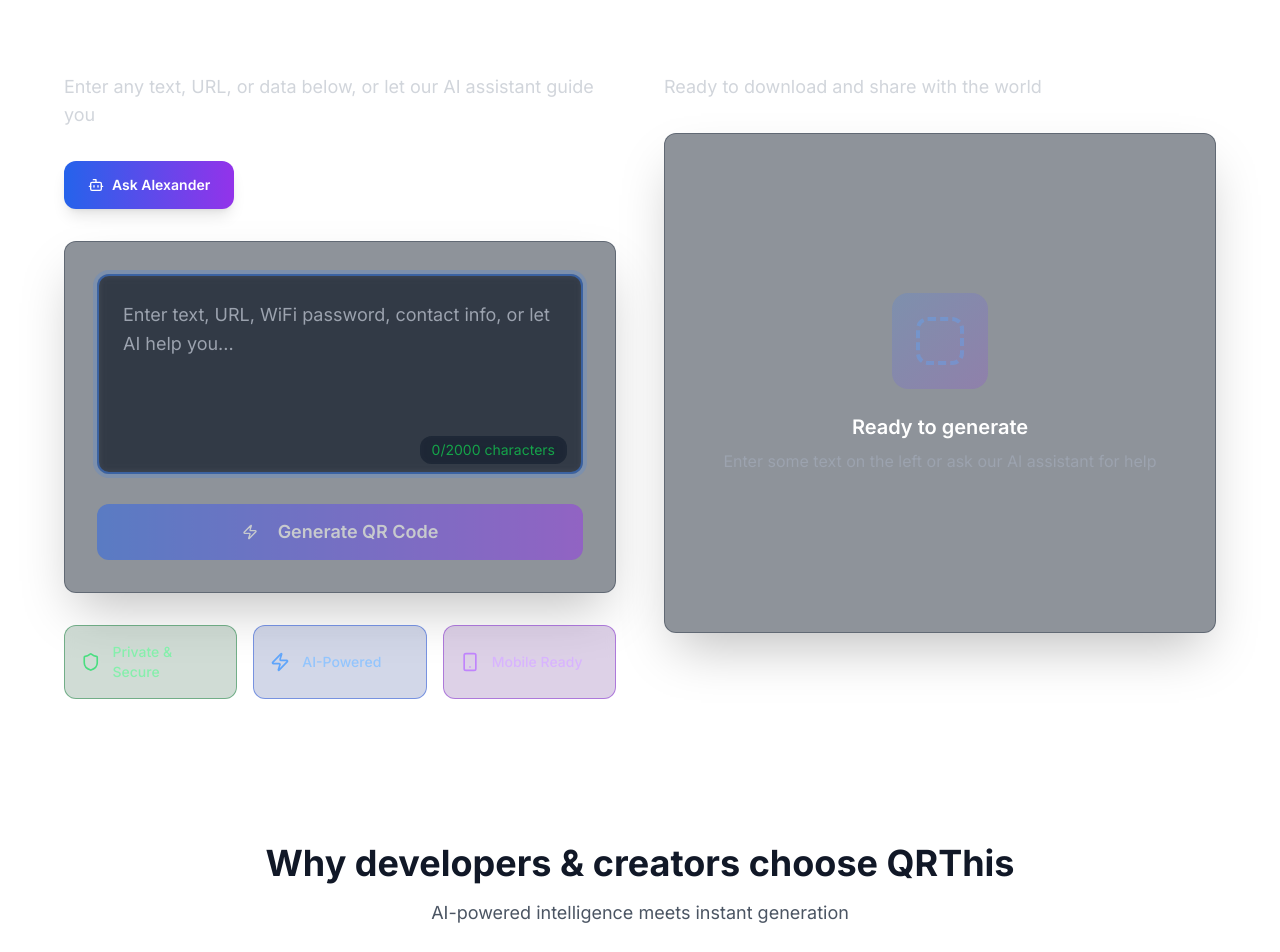
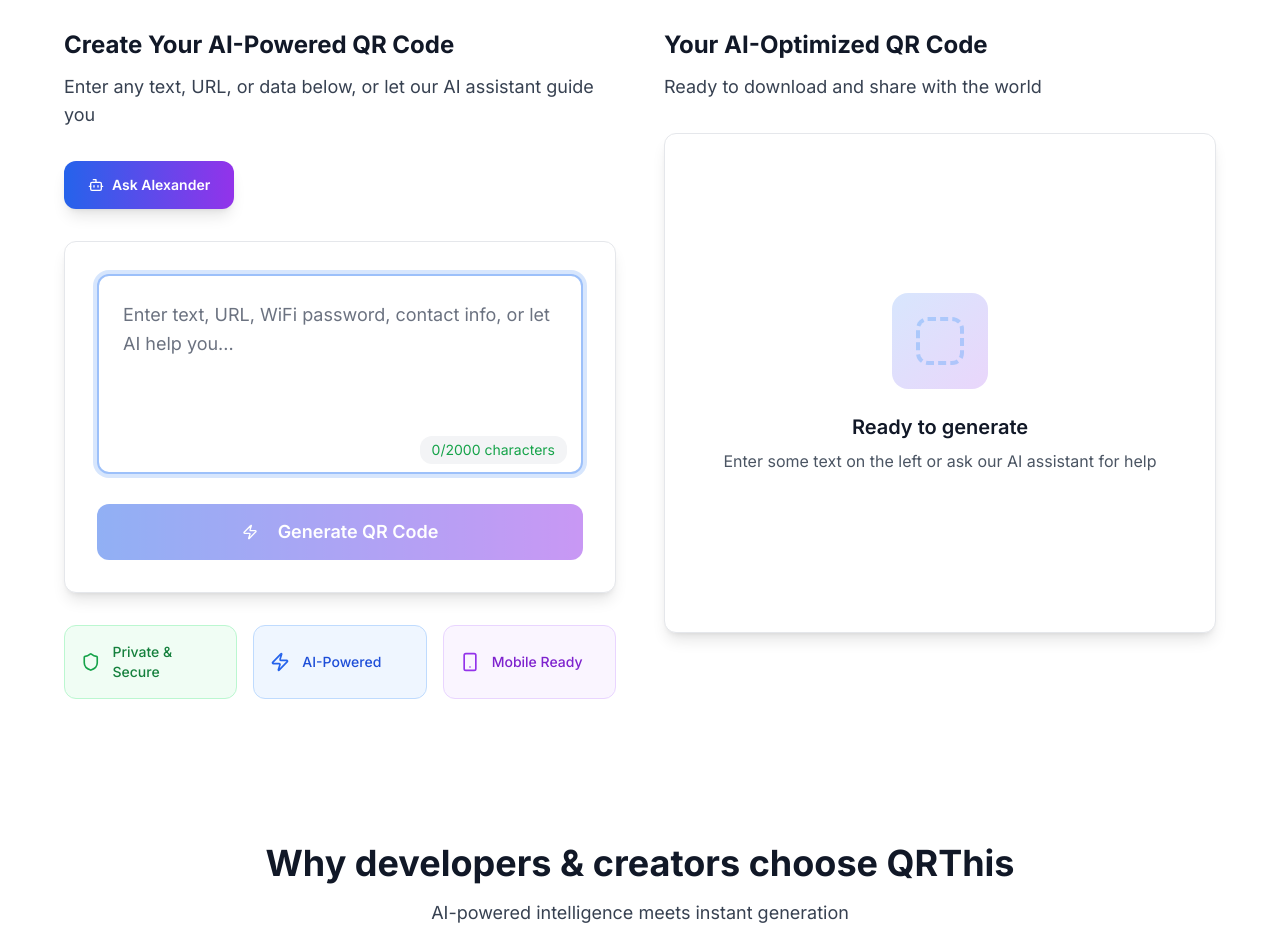
Before and after one commit to Hrhcoolshegs/QRThis, a React (Vite) app: page / in a window 1280 px wide. Shown: the part 500-1452 px from the top of the page. Built offline with nearby package versions, Linux system fonts and the light colour scheme.

Commit message:
Fix: Improve light mode UI
The AI has been asked to improve the light mode UI, which was previously rated poorly. This commit addresses the issues with readability, shadows, and color mixtures to create a better user experience.

```diff
--- a/src/components/QRGenerator.tsx
+++ b/src/components/QRGenerator.tsx
@@ -1,3 +1,4 @@
+
 import React, { useState, useCallback, useEffect } from 'react';
 import QRCode from 'qrcode';
 import { Button } from '@/components/ui/button';
@@ -212,8 +213,8 @@ export function QRGenerator() {
         <div className="space-y-8">
           {/* Header */}
           <div className="text-center lg:text-left">
-            <h2 className="text-2xl font-bold mb-3 text-white">Create Your AI-Powered QR Code</h2>
-            <p className="text-gray-300 text-lg">
+            <h2 className="text-2xl font-bold mb-3 text-gray-900 dark:text-white">Create Your AI-Powered QR Code</h2>
+            <p className="text-gray-700 dark:text-gray-300 text-lg">
               Enter any text, URL, or data below, or let our AI assistant guide you
             </p>
           </div>
@@ -224,7 +225,7 @@ export function QRGenerator() {
           </div>
 
           {/* Input Card */}
-          <Card className="shadow-2xl border-0 bg-gray-800/50 backdrop-blur-sm border border-gray-700/50">
+          <Card className="shadow-lg border border-gray-200 dark:border-gray-700/50 bg-white dark:bg-gray-800/50">
             <CardContent className="p-8">
               <div className="space-y-6">
                 <div className="relative">
@@ -232,10 +233,10 @@ export function QRGenerator() {
                     value={inputText}
                     onChange={(e) => setInputText(e.target.value)}
                     placeholder="Enter text, URL, WiFi password, contact info, or let AI help you..."
-                    className="w-full min-h-[200px] p-6 border-2 border-gray-600/20 rounded-xl resize-none focus:outline-none focus:ring-4 focus:ring-blue-500/20 focus:border-blue-500/50 transition-all duration-300 text-lg leading-relaxed bg-gray-900/50 backdrop-blur-sm text-white placeholder-gray-400"
+                    className="w-full min-h-[200px] p-6 border-2 border-gray-200 dark:border-gray-600/20 rounded-xl resize-none focus:outline-none focus:ring-4 focus:ring-blue-500/20 focus:border-blue-500/50 transition-all duration-300 text-lg leading-relaxed bg-white dark:bg-gray-900/50 text-gray-900 dark:text-white placeholder-gray-500 dark:placeholder-gray-400"
                     autoFocus
                   />
-                  <div className="absolute bottom-4 right-4 bg-gray-800/80 backdrop-blur-sm rounded-lg px-3 py-1">
+                  <div className="absolute bottom-4 right-4 bg-gray-100 dark:bg-gray-800/80 backdrop-blur-sm rounded-lg px-3 py-1">
                     <EnhancedCharacterCounter count={characterCount} maxCount={MAX_CHARACTERS} />
                   </div>
                 </div>
@@ -265,17 +266,17 @@ export function QRGenerator() {
 
           {/* Feature Highlights */}
           <div className="grid grid-cols-1 md:grid-cols-3 gap-4">
-            <div className="flex items-center space-x-3 p-4 rounded-xl bg-green-900/20 border border-green-700/50 backdrop-blur-sm">
-              <Shield className="w-5 h-5 text-green-400" />
-              <span className="text-sm font-medium text-green-300">Private & Secure</span>
+            <div className="flex items-center space-x-3 p-4 rounded-xl bg-green-50 dark:bg-green-900/20 border border-green-200 dark:border-green-700/50">
+              <Shield className="w-5 h-5 text-green-600 dark:text-green-400" />
+              <span className="text-sm font-medium text-green-700 dark:text-green-300">Private & Secure</span>
             </div>
-            <div className="flex items-center space-x-3 p-4 rounded-xl bg-blue-900/20 border border-blue-700/50 backdrop-blur-sm">
-              <Zap className="w-5 h-5 text-blue-400" />
-              <span className="text-sm font-medium text-blue-300">AI-Powered</span>
+            <div className="flex items-center space-x-3 p-4 rounded-xl bg-blue-50 dark:bg-blue-900/20 border border-blue-200 dark:border-blue-700/50">
+              <Zap className="w-5 h-5 text-blue-600 dark:text-blue-400" />
+              <span className="text-sm font-medium text-blue-700 dark:text-blue-300">AI-Powered</span>
             </div>
-            <div className="flex items-center space-x-3 p-4 rounded-xl bg-purple-900/20 border border-purple-700/50 backdrop-blur-sm">
-              <Smartphone className="w-5 h-5 text-purple-400" />
-              <span className="text-sm font-medium text-purple-300">Mobile Ready</span>
+            <div className="flex items-center space-x-3 p-4 rounded-xl bg-purple-50 dark:bg-purple-900/20 border border-purple-200 dark:border-purple-700/50">
+              <Smartphone className="w-5 h-5 text-purple-600 dark:text-purple-400" />
+              <span className="text-sm font-medium text-purple-700 dark:text-purple-300">Mobile Ready</span>
             </div>
           </div>
         </div>
@@ -283,21 +284,21 @@ export function QRGenerator() {
         {/* Output Section - Right Side */}
         <div className="space-y-8">
           <div className="text-center lg:text-left">
-            <h2 className="text-2xl font-bold mb-3 text-white">Your AI-Optimized QR Code</h2>
-            <p className="text-gray-300 text-lg">
+            <h2 className="text-2xl font-bold mb-3 text-gray-900 dark:text-white">Your AI-Optimized QR Code</h2>
+            <p className="text-gray-700 dark:text-gray-300 text-lg">
               Ready to download and share with the world
             </p>
           </div>
 
           {/* QR Code Display */}
-          <Card className="shadow-2xl border-0 bg-gray-800/50 backdrop-blur-sm border border-gray-700/50 min-h-[500px] flex items-center justify-center">
+          <Card className="shadow-lg border border-gray-200 dark:border-gray-700/50 bg-white dark:bg-gray-800/50 min-h-[500px] flex items-center justify-center">
             <CardContent className="p-8 w-full">
               {error ? (
                 <div className="text-center space-y-4">
-                  <div className="w-16 h-16 bg-red-900/20 rounded-full flex items-center justify-center mx-auto">
+                  <div className="w-16 h-16 bg-red-50 dark:bg-red-900/20 rounded-full flex items-center justify-center mx-auto">
                     <span className="text-2xl">⚠️</span>
                   </div>
-                  <p className="text-red-400 text-lg font-medium">{error}</p>
+                  <p className="text-red-600 dark:text-red-400 text-lg font-medium">{error}</p>
                 </div>
               ) : !inputText.trim() ? (
                 <div className="text-center space-y-6 py-12">
@@ -305,8 +306,8 @@ export function QRGenerator() {
                     <div className="w-12 h-12 border-4 border-dashed border-blue-400/40 rounded-lg"></div>
                   </div>
                   <div>
-                    <h3 className="text-xl font-semibold mb-2 text-white">Ready to generate</h3>
-                    <p className="text-gray-400">Enter some text on the left or ask our AI assistant for help</p>
+                    <h3 className="text-xl font-semibold mb-2 text-gray-900 dark:text-white">Ready to generate</h3>
+                    <p className="text-gray-600 dark:text-gray-400">Enter some text on the left or ask our AI assistant for help</p>
                   </div>
                 </div>
               ) : isGenerating ? (
@@ -315,8 +316,8 @@ export function QRGenerator() {
                     <Loader2 className="w-8 h-8 text-white animate-spin" />
                   </div>
                   <div>
-                    <h3 className="text-xl font-semibold mb-2 text-white">AI creating your QR code</h3>
-                    <p className="text-gray-400">Optimizing for best scan results...</p>
+                    <h3 className="text-xl font-semibold mb-2 text-gray-900 dark:text-white">AI creating your QR code</h3>
+                    <p className="text-gray-600 dark:text-gray-400">Optimizing for best scan results...</p>
                   </div>
                 </div>
               ) : qrCodeDataURL ? (
@@ -333,7 +334,7 @@ export function QRGenerator() {
                       <Download className="w-5 h-5 mr-2" />
                       Download AI-Optimized PNG
                     </Button>
-                    <p className="text-sm text-gray-400">
+                    <p className="text-sm text-gray-600 dark:text-gray-400">
                       Right-click the QR code above to save directly, or use the download button
                     </p>
                   </div>
--- a/src/index.css
+++ b/src/index.css
@@ -6,31 +6,31 @@
 @layer base {
   :root {
     --background: 0 0% 100%;
-    --foreground: 220 13% 18%;
+    --foreground: 222 84% 4.9%;
 
     --card: 0 0% 100%;
-    --card-foreground: 220 13% 18%;
+    --card-foreground: 222 84% 4.9%;
 
     --popover: 0 0% 100%;
-    --popover-foreground: 220 13% 18%;
+    --popover-foreground: 222 84% 4.9%;
 
     --primary: 221 83% 53%;
     --primary-foreground: 210 40% 98%;
 
-    --secondary: 220 14% 96%;
-    --secondary-foreground: 220 9% 46%;
+    --secondary: 210 40% 96%;
+    --secondary-foreground: 222 84% 4.9%;
 
-    --muted: 220 14% 96%;
-    --muted-foreground: 220 9% 46%;
+    --muted: 210 40% 96%;
+    --muted-foreground: 215 16% 47%;
 
-    --accent: 220 14% 96%;
-    --accent-foreground: 220 9% 46%;
+    --accent: 210 40% 96%;
+    --accent-foreground: 222 84% 4.9%;
 
     --destructive: 0 84% 60%;
     --destructive-foreground: 210 40% 98%;
 
-    --border: 220 13% 91%;
-    --input: 220 13% 91%;
+    --border: 214 32% 91%;
+    --input: 214 32% 91%;
     --ring: 221 83% 53%;
 
     --radius: 0.75rem;
@@ -115,53 +115,6 @@
     }
   }
 
-  /* Enhanced light/dark theme styling */
-  .ai-glow {
-    box-shadow: 0 2px 8px rgba(59, 130, 246, 0.08);
-    transition: box-shadow 0.3s ease;
-  }
-
-  .ai-glow:hover {
-    box-shadow: 0 4px 12px rgba(59, 130, 246, 0.12);
-  }
-
-  .light .ai-glow {
-    box-shadow: 0 1px 3px rgba(0, 0, 0, 0.05);
-  }
-
-  .light .ai-glow:hover {
-    box-shadow: 0 2px 6px rgba(0, 0, 0, 0.08);
-  }
-
-  /* Beautiful light mode enhancements - Much softer */
-  .light-gradient-bg {
-    background: #ffffff;
-  }
-
-  .light-card {
-    background: rgba(255, 255, 255, 0.95);
-    backdrop-filter: blur(8px);
-    border: 1px solid rgba(220, 220, 220, 0.3);
-  }
-
-  .light-header {
-    background: rgba(255, 255, 255, 0.98);
-    backdrop-filter: blur(12px);
-    border-bottom: 1px solid rgba(220, 220, 220, 0.2);
-  }
-
-  .light-feature-card {
-    background: rgba(255, 255, 255, 0.8);
-    backdrop-filter: blur(6px);
-    border: 1px solid rgba(220, 220, 220, 0.25);
-    box-shadow: 0 1px 3px rgba(0, 0, 0, 0.04);
-  }
-
-  .light-feature-card:hover {
-    transform: translateY(-1px);
-    box-shadow: 0 2px 6px rgba(0, 0, 0, 0.06);
-  }
-
   /* Security-focused utilities */
   .secure-blur {
     filter: blur(0px);
@@ -182,16 +135,4 @@
     user-select: none;
     pointer-events: none;
   }
-
-  /* Beautiful gradients for light mode - Softer colors */
-  .hero-gradient-light {
-    background: linear-gradient(135deg, #6366f1 0%, #8b5cf6 100%);
-    -webkit-background-clip: text;
-    -webkit-text-fill-color: transparent;
-    background-clip: text;
-  }
-
-  .feature-icon-gradient {
-    background: linear-gradient(135deg, #6366f1 0%, #8b5cf6 50%, #ec4899 100%);
-  }
 }
--- a/src/pages/Index.tsx
+++ b/src/pages/Index.tsx
@@ -1,3 +1,4 @@
+
 import React from 'react';
 import { ThemeProvider } from '@/hooks/useTheme';
 import { ThemeToggle } from '@/components/ThemeToggle';
@@ -6,8 +7,8 @@ import { QRGenerator } from '@/components/QRGenerator';
 function QRThisApp() {
   return (
     <div className="min-h-screen bg-white dark:bg-gradient-to-br dark:from-gray-900 dark:via-black dark:to-gray-800 transition-all duration-500">
-      {/* Floating Header */}
-      <header className="sticky top-0 z-50 bg-white/98 dark:bg-black/90 backdrop-blur-xl border-b border-gray-200/40 dark:border-gray-700/40 shadow-sm transition-all duration-300">
+      {/* Header */}
+      <header className="sticky top-0 z-50 bg-white/95 dark:bg-black/90 backdrop-blur-sm border-b border-gray-200 dark:border-gray-700/40 shadow-sm">
         <div className="container max-w-7xl mx-auto px-4 py-4">
           <div className="flex justify-between items-center">
             <div className="flex items-center space-x-3">
@@ -38,10 +39,10 @@ function QRThisApp() {
                   AI-Powered QR Codes
                 </span>
                 <br />
-                <span className="text-gray-900 dark:text-white/90 transition-colors">Instantly</span>
+                <span className="text-gray-900 dark:text-white/90">Instantly</span>
               </h1>
 
-              <p className="text-xl md:text-2xl text-gray-600 dark:text-gray-300 max-w-3xl mx-auto leading-relaxed transition-colors">
+              <p className="text-xl md:text-2xl text-gray-700 dark:text-gray-300 max-w-3xl mx-auto leading-relaxed">
                 The world's first AI-powered QR code generator. Smart conversations, perfect codes.
               </p>
             </div>
@@ -56,10 +57,10 @@ function QRThisApp() {
         {/* Features Grid */}
         <section className="py-20">
           <div className="text-center mb-16">
-            <h2 className="text-3xl md:text-4xl font-bold mb-4 text-gray-900 dark:text-white transition-colors">
+            <h2 className="text-3xl md:text-4xl font-bold mb-4 text-gray-900 dark:text-white">
               Why developers & creators choose QRThis
             </h2>
-            <p className="text-lg text-gray-600 dark:text-gray-300 max-w-2xl mx-auto transition-colors">
+            <p className="text-lg text-gray-700 dark:text-gray-300 max-w-2xl mx-auto">
               AI-powered intelligence meets instant generation
             </p>
           </div>
@@ -104,12 +105,12 @@ function QRThisApp() {
               }
             ].map((feature, index) => (
               <div key={index} className="group">
-                <div className="bg-white dark:bg-gray-800/50 border border-gray-200 dark:border-gray-700/50 rounded-2xl p-8 hover:border-gray-300 dark:hover:border-gray-600 transition-all duration-300 hover:shadow-sm dark:hover:shadow-xl">
+                <div className="bg-white dark:bg-gray-800/50 border border-gray-200 dark:border-gray-700/50 rounded-2xl p-8 hover:shadow-md dark:hover:shadow-xl transition-all duration-300">
                   <div className={`w-14 h-14 bg-gradient-to-br ${feature.color} rounded-2xl flex items-center justify-center text-2xl mb-6 shadow-sm`}>
                     {feature.icon}
                   </div>
-                  <h3 className="text-xl font-semibold mb-3 text-gray-900 dark:text-white transition-colors">{feature.title}</h3>
-                  <p className="text-gray-600 dark:text-gray-300 leading-relaxed transition-colors">{feature.description}</p>
+                  <h3 className="text-xl font-semibold mb-3 text-gray-900 dark:text-white">{feature.title}</h3>
+                  <p className="text-gray-600 dark:text-gray-300 leading-relaxed">{feature.description}</p>
                 </div>
               </div>
             ))}
@@ -119,8 +120,8 @@ function QRThisApp() {
         {/* Use Cases */}
         <section className="py-20">
           <div className="text-center mb-16">
-            <h2 className="text-3xl md:text-4xl font-bold mb-4 text-gray-900 dark:text-white transition-colors">Perfect for every use case</h2>
-            <p className="text-lg text-gray-600 dark:text-gray-300 transition-colors">Ask our AI assistant how to optimize for your specific needs</p>
+            <h2 className="text-3xl md:text-4xl font-bold mb-4 text-gray-900 dark:text-white">Perfect for every use case</h2>
+            <p className="text-lg text-gray-700 dark:text-gray-300">Ask our AI assistant how to optimize for your specific needs</p>
           </div>
 
           <div className="grid grid-cols-1 md:grid-cols-2 gap-6 max-w-4xl mx-auto">
@@ -134,13 +135,13 @@ function QRThisApp() {
               'App download links for mobile applications',
               'Digital business cards and portfolios'
             ].map((useCase, index) => (
-              <div key={index} className="flex items-start space-x-4 p-6 rounded-xl bg-white dark:bg-gray-800/50 border border-gray-200 dark:border-gray-700/50 hover:border-gray-300 dark:hover:border-gray-600 transition-all duration-200 hover:shadow-sm dark:hover:shadow-lg">
+              <div key={index} className="flex items-start space-x-4 p-6 rounded-xl bg-white dark:bg-gray-800/50 border border-gray-200 dark:border-gray-700/50 hover:shadow-md dark:hover:shadow-lg transition-all duration-200">
                 <div className="w-8 h-8 bg-gradient-to-br from-indigo-500 to-purple-600 rounded-lg flex items-center justify-center flex-shrink-0 shadow-sm">
                   <svg className="w-4 h-4 text-white" fill="currentColor" viewBox="0 0 20 20">
                     <path fillRule="evenodd" d="M16.707 5.293a1 1 0 010 1.414l-8 8a1 1 0 01-1.414 0l-4-4a1 1 0 011.414-1.414L8 12.586l7.293-7.293a1 1 0 011.414 0z" clipRule="evenodd" />
                   </svg>
                 </div>
-                <span className="text-lg leading-relaxed text-gray-700 dark:text-gray-200 transition-colors">{useCase}</span>
+                <span className="text-lg leading-relaxed text-gray-800 dark:text-gray-200">{useCase}</span>
               </div>
             ))}
           </div>
@@ -150,8 +151,8 @@ function QRThisApp() {
         <section className="py-20">
           <div className="max-w-4xl mx-auto">
             <div className="text-center mb-16">
-              <h2 className="text-3xl md:text-4xl font-bold mb-4 text-gray-900 dark:text-white transition-colors">Common questions</h2>
-              <p className="text-lg text-gray-600 dark:text-gray-300 transition-colors">Get answers instantly</p>
+              <h2 className="text-3xl md:text-4xl font-bold mb-4 text-gray-900 dark:text-white">Common questions</h2>
+              <p className="text-lg text-gray-700 dark:text-gray-300">Get answers instantly</p>
             </div>
 
             <div className="grid grid-cols-1 md:grid-cols-2 gap-6">
@@ -193,16 +194,16 @@ function QRThisApp() {
                   category: 'ai'
                 }
               ].map((faq, index) => (
-                <div key={index} className="bg-white dark:bg-gray-800/50 border border-gray-200 dark:border-gray-700/50 rounded-2xl p-6 hover:border-gray-300 dark:hover:border-gray-600 transition-all duration-300 hover:shadow-sm dark:hover:shadow-lg">
+                <div key={index} className="bg-white dark:bg-gray-800/50 border border-gray-200 dark:border-gray-700/50 rounded-2xl p-6 hover:shadow-md dark:hover:shadow-lg transition-all duration-300">
                   <div className="flex items-start space-x-4">
-                    <div className="w-12 h-12 bg-gray-50 dark:bg-gray-800/50 rounded-xl flex items-center justify-center text-xl flex-shrink-0 transition-all duration-300">
+                    <div className="w-12 h-12 bg-gray-50 dark:bg-gray-800/50 rounded-xl flex items-center justify-center text-xl flex-shrink-0">
                       {faq.icon}
                     </div>
                     <div className="flex-1">
-                      <h3 className="text-lg font-semibold mb-2 text-indigo-600 dark:text-blue-400 transition-colors">
+                      <h3 className="text-lg font-semibold mb-2 text-indigo-600 dark:text-blue-400">
                         {faq.question}
                       </h3>
-                      <p className="text-gray-600 dark:text-gray-300 leading-relaxed transition-colors">
+                      <p className="text-gray-700 dark:text-gray-300 leading-relaxed">
                         {faq.answer}
                       </p>
                     </div>
@@ -215,25 +216,25 @@ function QRThisApp() {
       </main>
 
       {/* Footer */}
-      <footer className="border-t border-gray-200 dark:border-gray-700/40 bg-white dark:bg-black/60 mt-20 transition-colors duration-300">
+      <footer className="border-t border-gray-200 dark:border-gray-700/40 bg-white dark:bg-black/60 mt-20">
         <div className="container max-w-7xl mx-auto px-4 py-12">
           <div className="text-center space-y-6">
             <div className="flex items-center justify-center space-x-3">
               <div className="w-8 h-8 bg-gradient-to-br from-indigo-500 to-purple-600 rounded-lg flex items-center justify-center shadow-sm">
                 <span className="text-white font-bold text-sm">Q</span>
               </div>
-              <span className="text-lg font-semibold text-gray-900 dark:text-white transition-colors">QRThis</span>
+              <span className="text-lg font-semibold text-gray-900 dark:text-white">QRThis</span>
               <span className="text-xs bg-gradient-to-r from-indigo-500 to-purple-500 text-white px-2 py-1 rounded-full font-semibold">
                 AI-POWERED
               </span>
             </div>
 
-            <div className="flex flex-col md:flex-row items-center justify-center space-y-2 md:space-y-0 md:space-x-8 text-sm text-gray-500 dark:text-gray-400 transition-colors">
-              <span>Contact: <a href="mailto:contactqrthis@gmail.com" className="text-indigo-600 dark:text-blue-400 hover:underline transition-colors">contactqrthis@gmail.com</a></span>
+            <div className="flex flex-col md:flex-row items-center justify-center space-y-2 md:space-y-0 md:space-x-8 text-sm text-gray-600 dark:text-gray-400">
+              <span>Contact: <a href="mailto:contactqrthis@gmail.com" className="text-indigo-600 dark:text-blue-400 hover:underline">contactqrthis@gmail.com</a></span>
               <span>•</span>
               <span>AI-powered, privacy-first, always</span>
               <span>•</span>
-              <span>Made with ❤️ by <span className="text-gray-700 dark:text-white font-medium transition-colors">Oluwasegun Akinshola Lawrence</span></span>
+              <span>Made with ❤️ by <span className="text-gray-800 dark:text-white font-medium">Oluwasegun Akinshola Lawrence</span></span>
             </div>
           </div>
         </div>
```
